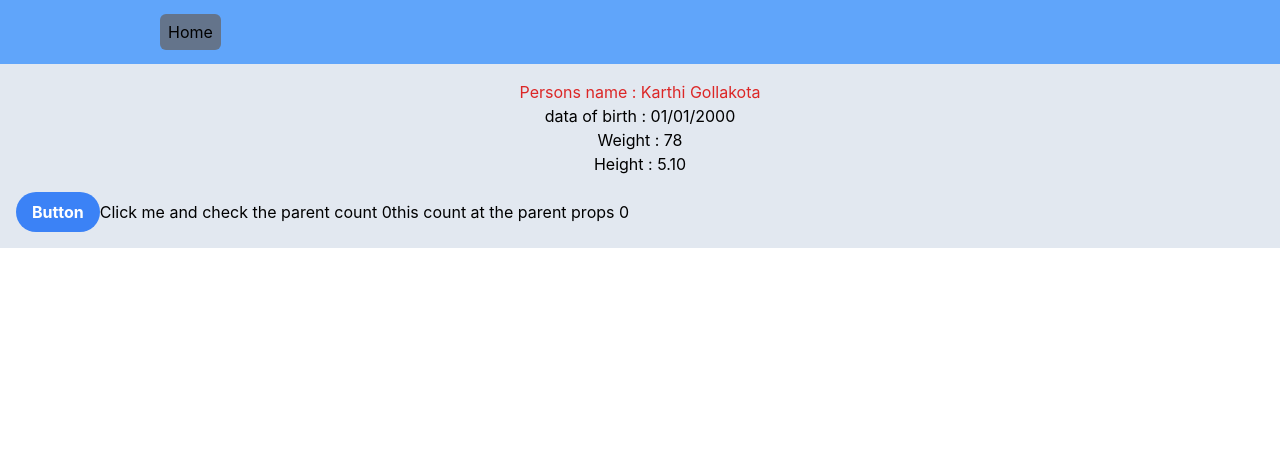
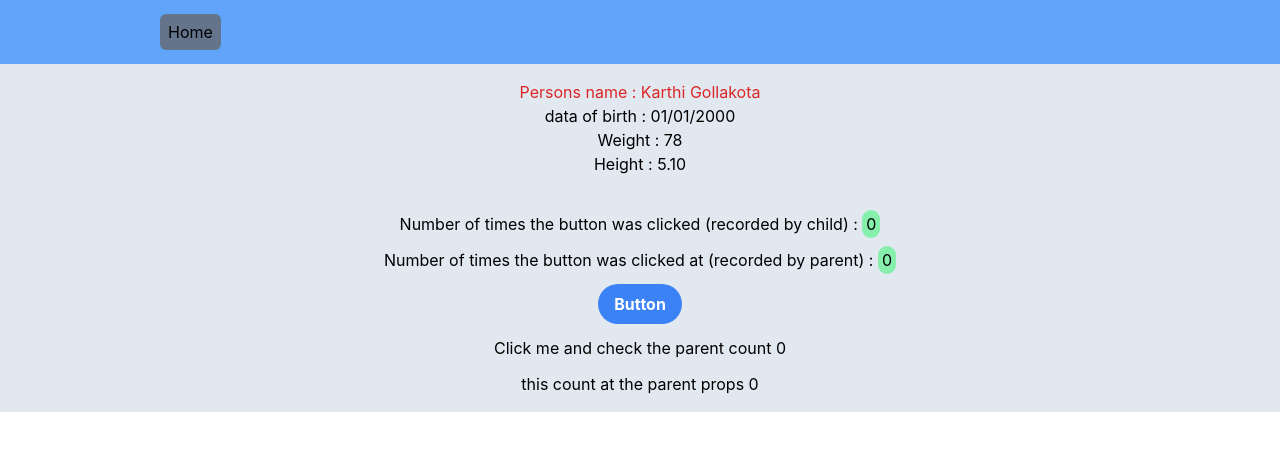
Before and after one commit to vvsrrSunny/react-quick-project, a React (Create React App) app: page / in a window 1280 px wide. Shown: the top 450 px of the page. Built offline with nearby package versions, Linux system fonts and the light colour scheme.

Commit message:
added button component #1

```diff
--- a/src/components/Button.jsx
+++ b/src/components/Button.jsx
@@ -1,6 +1,9 @@
 import { Component } from "react";
 
 class Button extends Component {
+  constructor(props) {
+    super(props);
+  }
   render() {
     return (
       <button class="bg-blue-500 hover:bg-blue-700 text-white font-bold py-2 px-4 rounded-full">
--- a/src/components/Child.jsx
+++ b/src/components/Child.jsx
@@ -21,7 +21,7 @@ class Child extends Component {
   render() {
     return (
       <div className="child bg-slate-200 p-4">
-        <div className="flex flex-col text-center">
+        <div className="flex flex-col text-center pb-5">
           <Text
             className="text-red-600"
             name="Persons name"
@@ -34,8 +34,10 @@ class Child extends Component {
           <Text name="Weight" value={this.props.data[0].weight}></Text>
           <Text name="Height" value={this.props.data[0].height}></Text>
         </div>
-        <div className="pt-4">
-          <Button></Button>
+        <div className=" flex flex-col pt-4 space-y-3 items-center">
+          <span> Number of times the button was clicked (recorded by child) : <span className="bg-green-300 p-1  rounded-full">{this.state.numberOfClicks}</span></span>
+          <span> Number of times the button was clicked at (recorded by parent) : <span className="bg-green-300 p-1 rounded-full">{this.state.numberOfClicks}</span></span>
+          <Button onClick={this.onclickOfButton}></Button>
           <button onClick={this.onclickOfButton}>
             Click me and check the parent count {this.state.numberOfClicks}
           </button>
```
